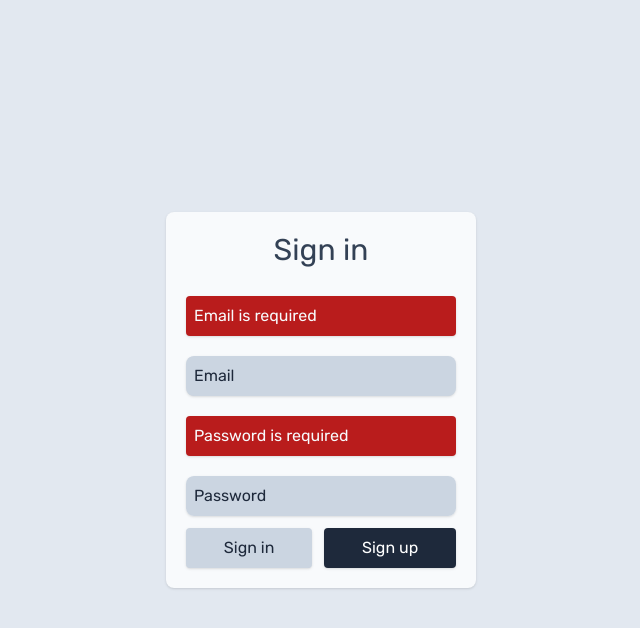
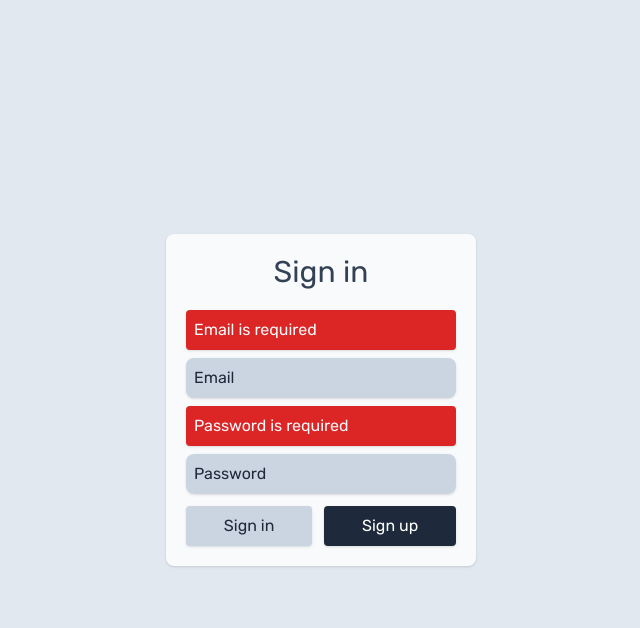
Before and after one commit to whatislove23/react-test-portal, a React (Create React App) app: page /react-test-portal/auth in a window 1280 px wide. Both pictures are taken after a click on the button "Sign in". Shown: the top 628 px of the page, without its empty margins (319-959 px from the left). Built offline with nearby package versions, Linux system fonts and the light colour scheme; some icons are missing.

Commit message:
On focus form change bug fix menu word mistake fix styled error update

```diff
--- a/src/components/CreateTest.tsx
+++ b/src/components/CreateTest.tsx
@@ -82,9 +82,7 @@ function CreateTest() {
   return (
     <div className="h-full ">
       <Formik
-        validateOnMount={true}
-        validateOnBlur={true}
-        validateOnChange={true}
+        validateOnBlur={false}
         validationSchema={validationSchema}
         initialValues={initialValues}
         onSubmit={onFormSubmit}
@@ -102,7 +100,7 @@ function CreateTest() {
               Test creation
             </h1>
             <div className="">
-              <StyledErrorField name={"title"} />
+              <StyledErrorField name={"title"} className="mb-2" />
               <Field
                 name="title"
                 placeholder="Test name"
@@ -133,6 +131,7 @@ function CreateTest() {
                               )}
                               <StyledErrorField
                                 name={`questions[${index}].question`}
+                                className="mb-2"
                               />
                               <Field
                                 name={`questions[${index}].question`}
@@ -168,6 +167,7 @@ function CreateTest() {
                                           >
                                             <StyledErrorField
                                               name={`questions[${index}].answers[${indexans}].answer`}
+                                              className="mb-2"
                                             />
                                             <div
                                               className={`flex items-center  rounded shadow overflow-hidden ${
@@ -178,6 +178,7 @@ function CreateTest() {
                                             >
                                               <StyledErrorField
                                                 name={`questions[${index}].answers[${indexans}].isRight`}
+                                                className="mb-2"
                                               />
                                               <Field
                                                 type="radio"
--- a/src/components/Menu.tsx
+++ b/src/components/Menu.tsx
@@ -99,13 +99,13 @@ export default function Menu({ small = false, onClose = () => {} }: Props) {
           to={`/stats`}
         >
           {small ? (
-            <Mytip text="Statistic">
+            <Mytip text="Statistics">
               <MdStackedBarChart className="text-slate-50 text-2xl" />
             </Mytip>
           ) : (
             <MdStackedBarChart className="text-slate-50 text-2xl" />
           )}
-          {!small && "Statistic"}
+          {!small && "Statistics"}
         </NavLink>
 
         {user.isAdmin ? (
--- a/src/components/MyForm.tsx
+++ b/src/components/MyForm.tsx
@@ -72,11 +72,12 @@ function MyForm({
           initialValues={values}
           validationSchema={validationSchema}
           onSubmit={handleSubmit}
+          validateOnBlur={false}
         >
           {({ isValid, values, submitForm }) => (
             <Form className="h-full mt-5 w-full ">
               <div className="w-full h-full relative flex  flex-col items-center justify-between">
-                <div className="w-full flex flex-col gap-3">
+                <div className="w-full flex flex-col gap-2">
                   <StyledErrorField name={"email"} />
                   <Field
                     type="email"
--- a/src/components/StyledError.tsx
+++ b/src/components/StyledError.tsx
@@ -1,11 +1,17 @@
 import { ErrorMessage } from "formik";
 
-function StyledErrorField({ name }: { name: string }) {
+function StyledErrorField({
+  name,
+  className,
+}: {
+  name: string;
+  className?: string;
+}) {
   return (
     <ErrorMessage
       name={name}
       component="div"
-      className="text-slate-50 bg-red-700  shadow rounded p-2 my-2"
+      className={`bg-red-600 text-slate-50  shadow rounded p-2 ${className}`}
     />
   );
 }
```
